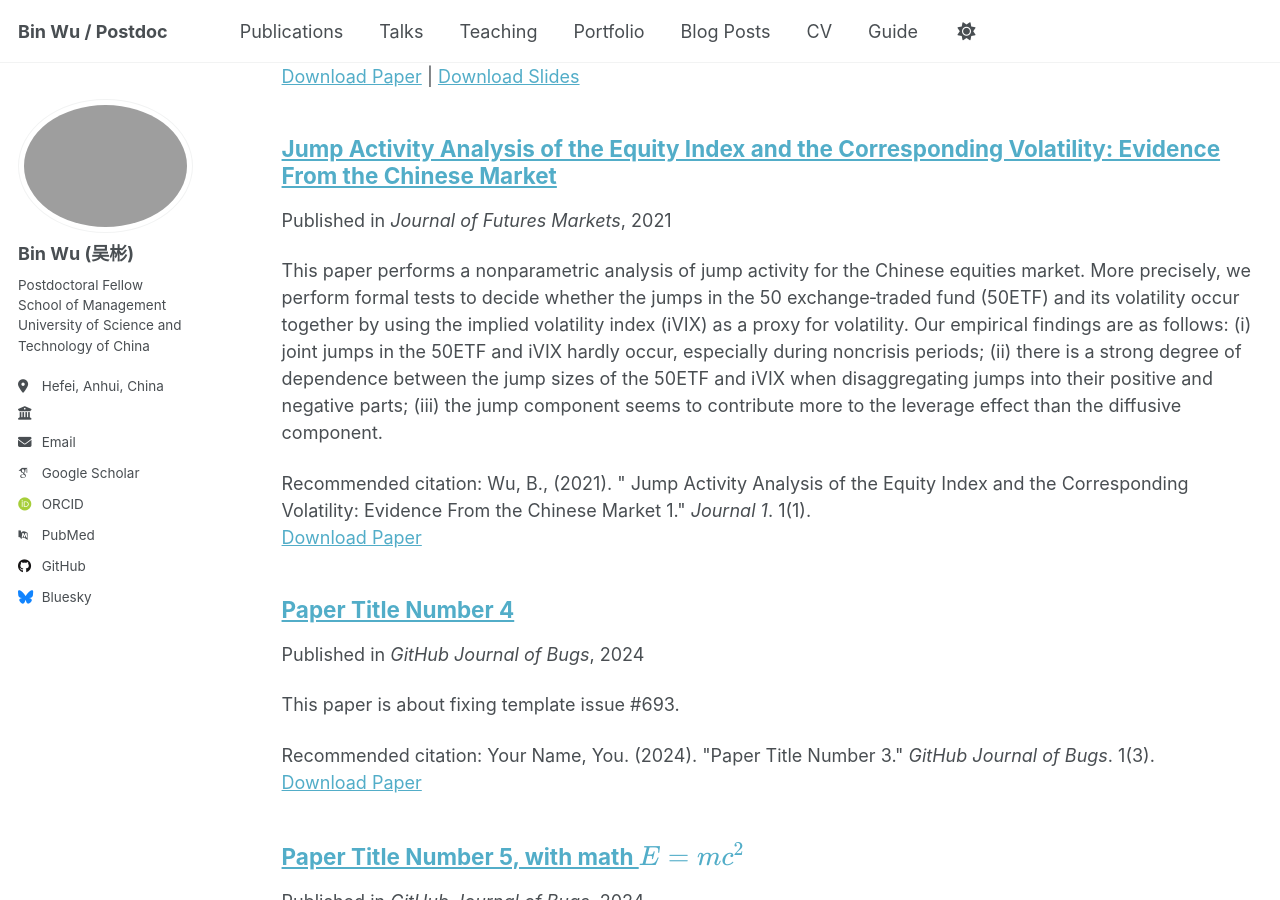
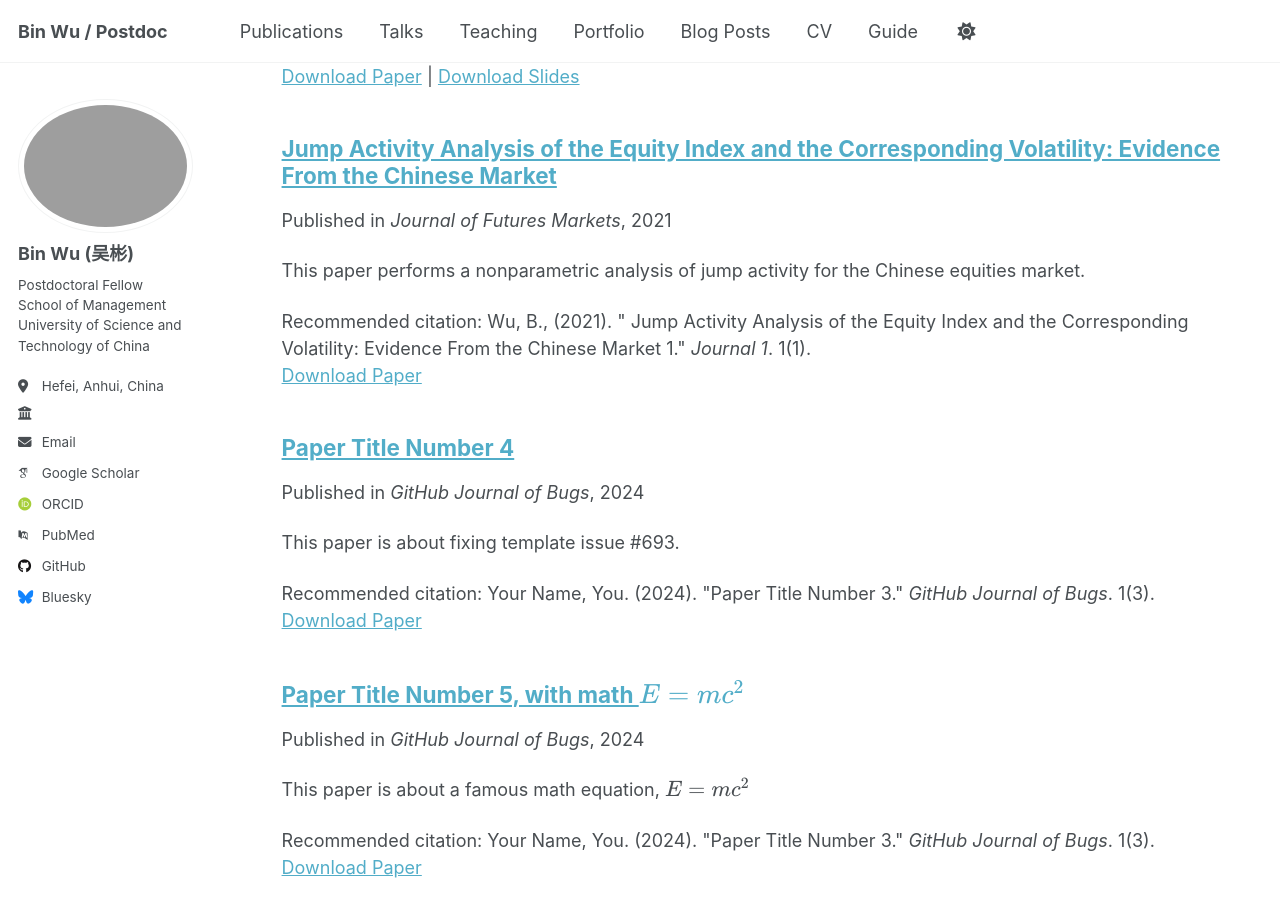
Before and after one commit to BinWu58/BinWu.github.io, a Jekyll site: the page built from _pages/collection-archive.html, in a window 1280 px wide and 900 px high, scrolled down 1508 px. Built offline with Jekyll 4.4.1, drawn with Linux system fonts in a browser that asks for light colours; some web fonts are replaced; a script that is not in the unit is left out.

Commit message:
2021-04-19-jump-activity-chinese-market.md

```diff
--- a/_publications/2021-04-19-jump-activity-chinese-market.md
+++ b/_publications/2021-04-19-jump-activity-chinese-market.md
@@ -3,7 +3,7 @@ title: "Jump Activity Analysis of the Equity Index and the Corresponding Volatil
 collection: publications
 #category: manuscripts
 permalink: /publication/2021-04-19-jump-activity-chinese-market
-excerpt: "This paper performs a nonparametric analysis of jump activity for the Chinese equities market. More precisely, we perform formal tests to decide whether the jumps in the 50 exchange‐traded fund (50ETF) and its volatility occur together by using the implied volatility index (iVIX) as a proxy for volatility. Our empirical findings are as follows: (i) joint jumps in the 50ETF and iVIX hardly occur, especially during noncrisis periods; (ii) there is a strong degree of dependence between the jump sizes of the 50ETF and iVIX when disaggregating jumps into their positive and negative parts; (iii) the jump component seems to contribute more to the leverage effect than the diffusive component."
+excerpt: "This paper performs a nonparametric analysis of jump activity for the Chinese equities market."
 date: 2021-4-19
 venue: 'Journal of Futures Markets'
 #slidesurl: 'http://academicpages.github.io/files/slides1.pdf'
```
